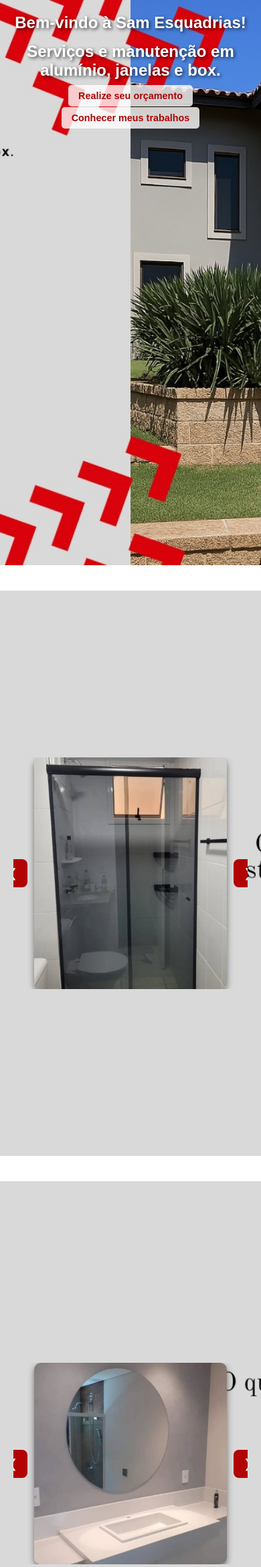
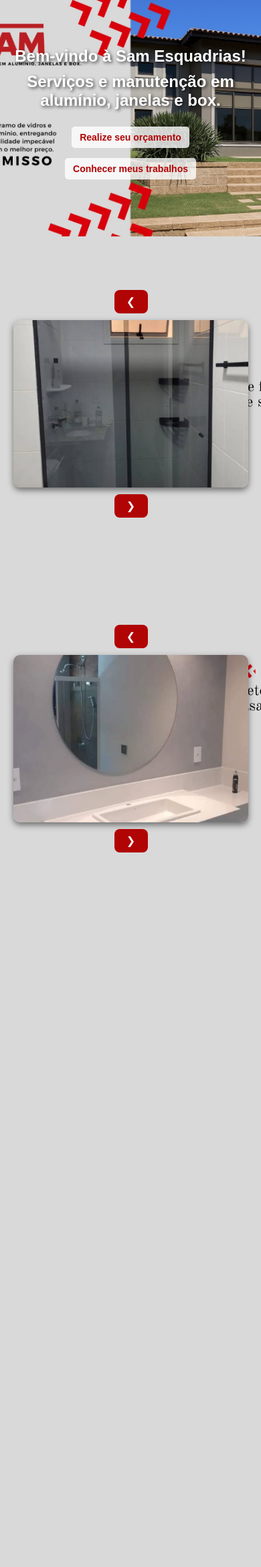
Before and after one commit to FagAlmeida/orcamentoEduardo, a Flask app: page / in a window 390 px wide. Shown: the top 2340 px of the page at 67% size. After the commit the page ends 1273 px from the top, so only its background shows below. Run offline with Flask 3, Linux system fonts and the light colour scheme; some libraries are stand-ins or nearby versions.

Commit message:
ajuste inicial 3

```diff
--- a/templates/inicial.html
+++ b/templates/inicial.html
@@ -6,31 +6,29 @@
     <title>Home - Sam Esquadrias</title>
 
     <style>
-        * {
+        html, body {
             margin: 0;
             padding: 0;
-            box-sizing: border-box;
-        }
-
-        body {
+            overflow-x: hidden;
             font-family: Arial, sans-serif;
-            overflow-x: hidden;
         }
 
         section {
             width: 100%;
-            height: 100vh;
+            min-height: 100vh; /* Mudei para min-height para conteúdo maior que a tela */
             background-size: cover;
             background-position: center;
             background-repeat: no-repeat;
+            background-attachment: fixed; /* Faz o fundo ficar fixo durante scroll */
             display: flex;
             flex-direction: column;
             justify-content: center;
             align-items: center;
+            text-align: center;
             color: white;
             position: relative;
-            padding: 20px;
-            margin-bottom: 1cm;
+            padding: 20px 0; /* Adiciona espaçamento interno */
+            box-sizing: border-box;
         }
 
         header {
@@ -38,14 +36,19 @@
             top: 20px;
             width: 100%;
             text-align: center;
-            padding: 0 15px;
+            padding: 0 20px; /* Adiciona padding para não colar nas bordas */
+            box-sizing: border-box;
         }
 
         header h1 {
-            margin-bottom: 15px;
-            font-size: 2em;
+            margin: 10px 0;
+            font-size: clamp(1.5em, 4vw, 2em); /* Tamanho responsivo */
             color: #fff;
             text-shadow: 2px 2px 5px rgba(0,0,0,0.7);
+        }
+
+        nav {
+            margin-top: 20px;
         }
 
         nav ul {
@@ -53,20 +56,26 @@
             padding: 0;
             margin: 0;
             display: flex;
-            flex-wrap: wrap;
+            flex-wrap: wrap; /* Permite que os itens quebrem linha */
             justify-content: center;
-            gap: 15px;
+            gap: 10px; /* Espaço entre itens */
+        }
+
+        nav ul li {
+            display: inline-block;
+            margin: 0 5px; /* Reduzi a margem */
         }
 
         nav ul li a {
             text-decoration: none;
             background: rgba(255, 255, 255, 0.8);
             color: #b10404;
-            padding: 10px 20px;
+            padding: 8px 12px; /* Reduzi o padding */
             border-radius: 5px;
             font-weight: bold;
-            transition: background-color 0.3s, color 0.3s;
-            font-size: 1em;
+            font-size: clamp(14px, 3vw, 16px); /* Tamanho responsivo */
+            display: inline-block;
+            white-space: nowrap; /* Evita quebra de texto */
         }
 
         nav ul li a:hover {
@@ -77,53 +86,84 @@
         .galeria {
             display: flex;
             align-items: center;
-            gap: 10px;
-            flex-wrap: nowrap;
-            overflow-x: auto;
-            justify-content: center;
-            width: 100%;
-            padding: 0 15px;
+            justify-content: center; /* Centraliza o conteúdo */
+            flex-wrap: wrap;
+            gap: 15px;
+            width: 90%;
+            max-width: 1000px;
+            margin: 0 auto; /* Centraliza a galeria */
+            padding: 20px;
         }
 
         .galeria img {
-            width: 90%;
+            width: 100%;
             max-width: 400px;
-            height: auto;
+            height: auto; /* Altura automática */
+            max-height: 500px; /* Altura máxima */
             object-fit: cover;
             border-radius: 10px;
             box-shadow: 0 4px 10px rgba(0, 0, 0, 0.5);
-            flex-shrink: 0;
         }
 
         .galeria button {
             background-color: #b10404;
             color: white;
             border: none;
-            padding: 10px 15px;
-            font-size: 18px;
+            padding: 8px 12px;
+            font-size: clamp(16px, 4vw, 18px);
             border-radius: 8px;
             cursor: pointer;
             transition: background-color 0.3s;
-            flex-shrink: 0;
+            min-width: 50px; /* Largura mínima para manter consistência */
         }
 
         .galeria button:hover {
             background-color: #700202;
         }
 
+        /* Media Queries para ajustes específicos */
         @media (max-width: 768px) {
-            header h1 {
-                font-size: 1.5em;
+            section {
+                min-height: auto; /* Altura automática em telas menores */
+                height: auto;
+                padding: 60px 0; /* Mais espaço para o conteúdo */
             }
-            nav ul li a {
-                font-size: 0.9em;
-                padding: 8px 15px;
+
+            header {
+                position: relative;
+                top: auto;
+                margin-bottom: 20px;
+            }
+
+            .galeria {
+                flex-direction: column; /* Empilha os elementos em telas pequenas */
+                gap: 10px;
+            }
+
+            .galeria img {
+                max-height: 300px; /* Reduz a altura máxima em mobile */
+            }
+        }
+
+        @media (max-width: 480px) {
+            nav ul {
+                flex-direction: column; /* Botões em coluna em telas muito pequenas */
+                gap: 5px;
+            }
+
+            nav ul li {
+                margin: 5px 0;
+            }
+
+            .galeria img {
+                max-height: 250px;
             }
         }
     </style>
 </head>
 <body>
 
+<!-- Primeira tela - imagem de fundo com texto e botão -->
 <section style="background-image: url('{{ url_for('static', filename='img/fundo.jpg') }}');">
     <header>
         <h1>Bem-vindo à Sam Esquadrias!</h1>
@@ -137,6 +177,7 @@
     </header>
 </section>
 
+<!-- Segunda tela - outra imagem de fundo com galeria 1 -->
 <section id="album1" style="background-image: url('{{ url_for('static', filename='img/fundo2.jpg') }}');">
     <div class="galeria">
         <button onclick="anterior()">&#10094;</button>
@@ -145,6 +186,7 @@
     </div>
 </section>
 
+<!-- Terceira tela - outra imagem de fundo com galeria 2 -->
 <section style="background-image: url('{{ url_for('static', filename='img/fundo4.jpg') }}');">
     <div class="galeria">
         <button onclick="anterior2()">&#10094;</button>
@@ -153,5 +195,53 @@
     </div>
 </section>
 
+<script>
+    // Galeria 1
+    const imagens = [
+        "{{ url_for('static', filename='img/trabalho1.jpg') }}",
+        "{{ url_for('static', filename='img/trabalho2.jpg') }}",
+        "{{ url_for('static', filename='img/trabalho3.jpg') }}",
+        "{{ url_for('static', filename='img/trabalho4.jpg') }}"
+    ];
+    let indice = 0;
+
+    function atualizarImagem() {
+        document.getElementById('foto').src = imagens[indice];
+    }
+
+    function proximo() {
+        indice = (indice + 1) % imagens.length;
+        atualizarImagem();
+    }
+
+    function anterior() {
+        indice = (indice - 1 + imagens.length) % imagens.length;
+        atualizarImagem();
+    }
+
+    // Galeria 2
+    const imagens2 = [
+        "{{ url_for('static', filename='img/servico1.jpg') }}",
+        "{{ url_for('static', filename='img/servico2.jpg') }}",
+        "{{ url_for('static', filename='img/servico3.jpg') }}",
+        "{{ url_for('static', filename='img/servico4.jpg') }}"
+    ];
+    let indice2 = 0;
+
+    function atualizarImagem2() {
+        document.getElementById('foto2').src = imagens2[indice2];
+    }
+
+    function proximo2() {
+        indice2 = (indice2 + 1) % imagens2.length;
+        atualizarImagem2();
+    }
+
+    function anterior2() {
+        indice2 = (indice2 - 1 + imagens2.length) % imagens2.length;
+        atualizarImagem2();
+    }
+</script>
+
 </body>
 </html>
```
